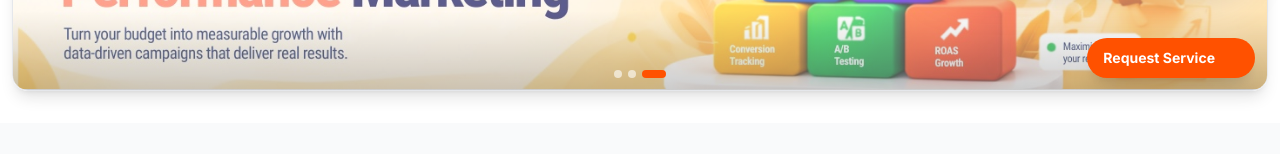
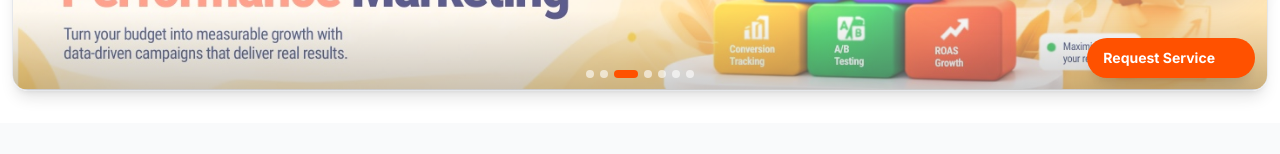
Before and after one commit to tadeniji06/technext, a Next.js app: page / in a window 1280 px wide. Shown: the part 798-952 px from the top of the page. Built offline with nearby package versions, Linux system fonts and the light colour scheme; some icons are missing.

Commit message:
chore: adds the banner image for crm, hrm, seo and lead

```diff
--- a/components/adsBanner.tsx
+++ b/components/adsBanner.tsx
@@ -16,6 +16,10 @@ const DEFAULT_BANNER_IMAGES = [
   "/banners/email.png",
   "/banners/digital.png",
   "/banners/performance.png",
+  "/banners/crm.png",
+  "/banners/hrm.png",
+  "/banners/lead.png",
+  "/banners/seo.png"
 ];
 
 export default function ProductServiceBanner({
```
